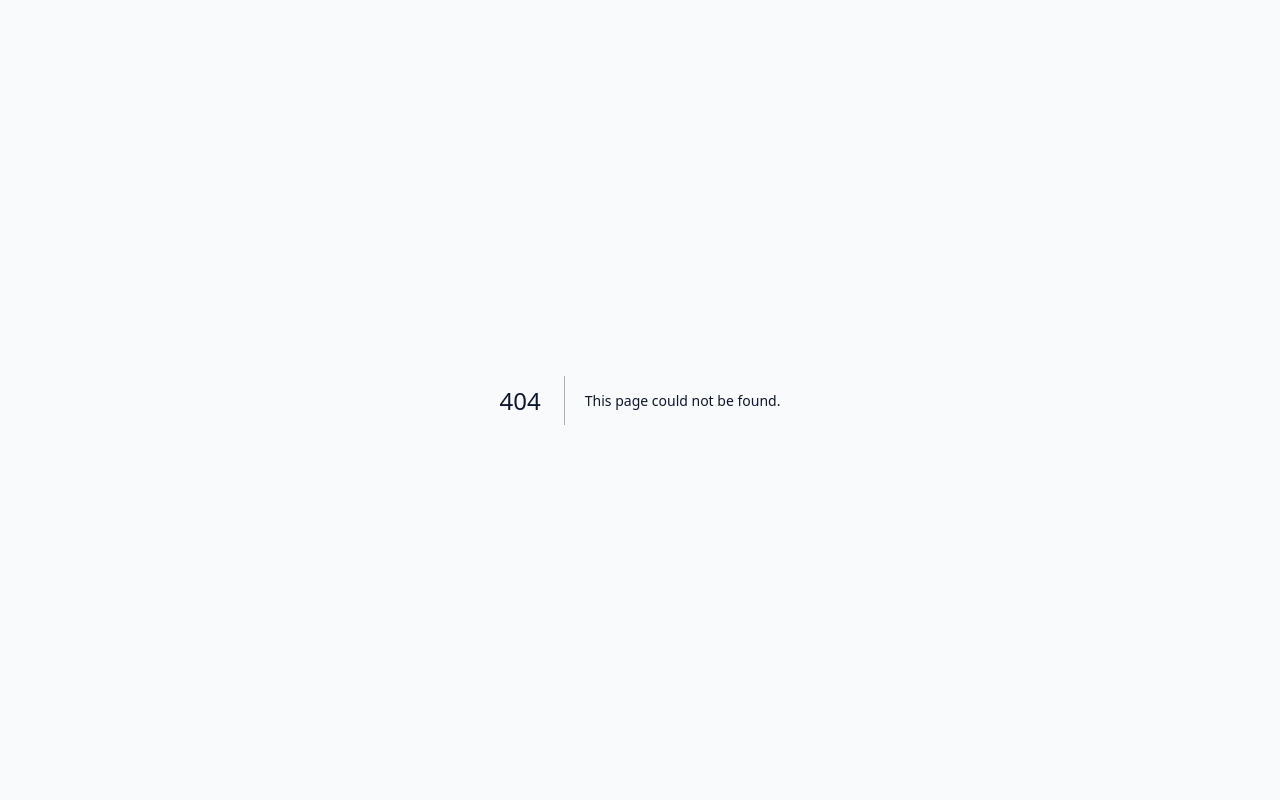
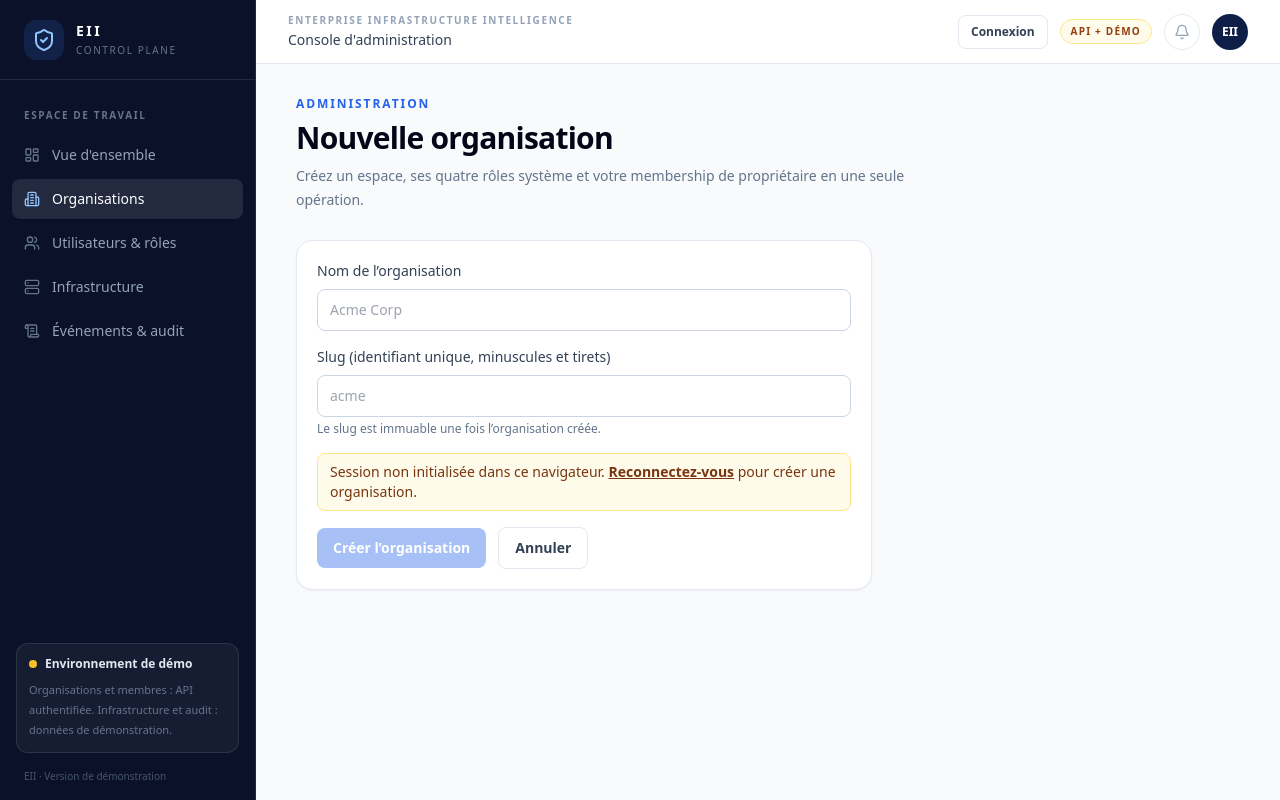
Before and after one commit to BVDMANN/enterprise-infrastructure-intelligence, a Next.js app in the folder apps/web/: page /organisations/new in a window 1280 px wide. Before the commit this address had no page. Built offline with nearby package versions, Linux system fonts and the light colour scheme.

Commit message:
P1-A1: new organization page (creation + onboarding)

```diff
--- /dev/null
+++ b/apps/web/app/organisations/new/page.tsx
@@ -0,0 +1,123 @@
+"use client";
+
+import { useState } from "react";
+import Link from "next/link";
+import { useRouter } from "next/navigation";
+import { AppShell } from "@/components/app-shell";
+import { PageHeading } from "@/components/page-heading";
+import { useCsrfToken } from "@/lib/csrf-token";
+import {
+  OrganizationApiError,
+  createOrganization,
+} from "@/lib/organization-api";
+
+export default function NewOrganisationPage() {
+  const router = useRouter();
+  const csrfToken = useCsrfToken();
+  const [name, setName] = useState("");
+  const [slug, setSlug] = useState("");
+  const [error, setError] = useState("");
+  const [isPending, setIsPending] = useState(false);
+
+  async function handleSubmit(event: React.FormEvent) {
+    event.preventDefault();
+    setError("");
+    if (!csrfToken) {
+      setError("Session non initialisée dans ce navigateur. Reconnectez-vous.");
+      return;
+    }
+    setIsPending(true);
+    try {
+      const organization = await createOrganization(
+        name.trim(),
+        slug.trim().toLowerCase(),
+        csrfToken,
+      );
+      router.push(`/users?organization=${encodeURIComponent(organization.id)}`);
+    } catch (caught) {
+      if (caught instanceof OrganizationApiError && caught.status === 409) {
+        setError("Ce slug est déjà utilisé par une autre organisation.");
+      } else if (
+        caught instanceof OrganizationApiError &&
+        caught.status === 422
+      ) {
+        setError(
+          "Slug invalide : minuscules, chiffres et tirets uniquement, sans tiret au début ni à la fin.",
+        );
+      } else if (
+        caught instanceof OrganizationApiError &&
+        caught.status === 401
+      ) {
+        setError("Session expirée. Reconnectez-vous avant de créer une organisation.");
+      } else {
+        setError("La création a échoué. Vérifiez l’API puis réessayez.");
+      }
+    } finally {
+      setIsPending(false);
+    }
+  }
+
+  return (
+    <AppShell>
+      <PageHeading
+        eyebrow="Administration"
+        title="Nouvelle organisation"
+        description="Créez un espace, ses quatre rôles système et votre membership de propriétaire en une seule opération."
+      />
+
+      <section className="max-w-xl overflow-hidden rounded-2xl border border-slate-200 bg-white shadow-sm">
+        <form onSubmit={handleSubmit} className="space-y-4 px-5 py-5">
+          <label className="block text-sm font-medium text-slate-700">
+            Nom de l’organisation
+            <input
+              type="text"
+              value={name}
+              onChange={(event) => setName(event.target.value)}
+              required
+              maxLength={255}
+              placeholder="Acme Corp"
+              className="mt-2 block w-full rounded-lg border border-slate-300 bg-white px-3 py-2.5 text-sm"
+            />
+          </label>
+          <label className="block text-sm font-medium text-slate-700">
+            Slug (identifiant unique, minuscules et tirets)
+            <input
+              type="text"
+              value={slug}
+              onChange={(event) => setSlug(event.target.value)}
+              required
+              maxLength={255}
+              placeholder="acme"
+              className="mt-2 block w-full rounded-lg border border-slate-300 bg-white px-3 py-2.5 text-sm"
+            />
+            <span className="mt-1 block text-xs font-normal text-slate-500">
+              Le slug est immuable une fois l’organisation créée.
+            </span>
+          </label>
+          {!csrfToken && (
+            <p role="alert" className="rounded-lg border border-amber-200 bg-amber-50 px-3 py-2 text-sm text-amber-900">
+              Session non initialisée dans ce navigateur. <Link className="font-semibold underline" href="/login">Reconnectez-vous</Link> pour créer une organisation.
+            </p>
+          )}
+          {error && (
+            <p role="alert" className="rounded-lg border border-rose-200 bg-rose-50 px-3 py-2 text-sm text-rose-800">
+              {error}
+            </p>
+          )}
+          <div className="flex flex-wrap items-center gap-3">
+            <button
+              type="submit"
+              disabled={!csrfToken || isPending || !name.trim() || !slug.trim()}
+              className="rounded-lg bg-accent px-4 py-2.5 text-sm font-semibold text-white hover:bg-accent-dark disabled:cursor-not-allowed disabled:opacity-40"
+            >
+              {isPending ? "Création…" : "Créer l’organisation"}
+            </button>
+            <Link href="/organisations" className="rounded-lg border border-slate-200 px-4 py-2.5 text-sm font-semibold text-slate-700 hover:bg-slate-50">
+              Annuler
+            </Link>
+          </div>
+        </form>
+      </section>
+    </AppShell>
+  );
+}
```
